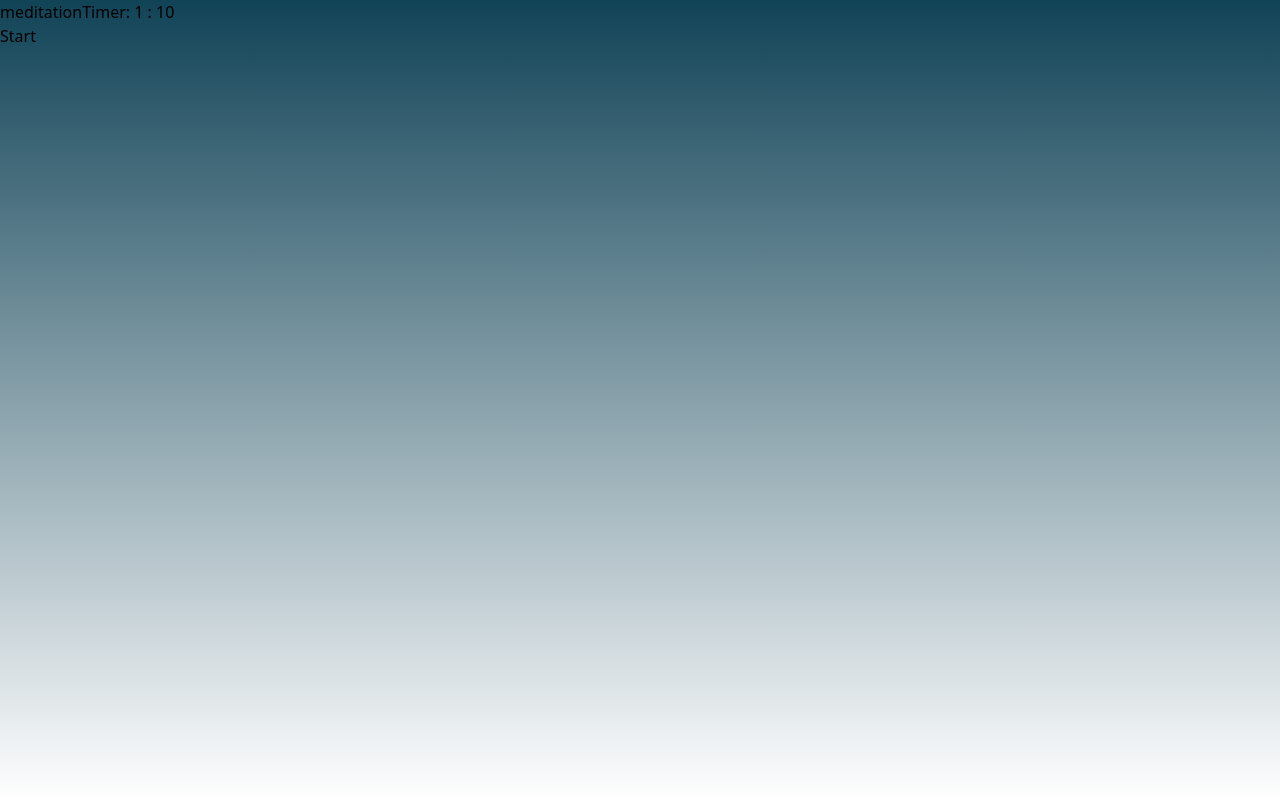
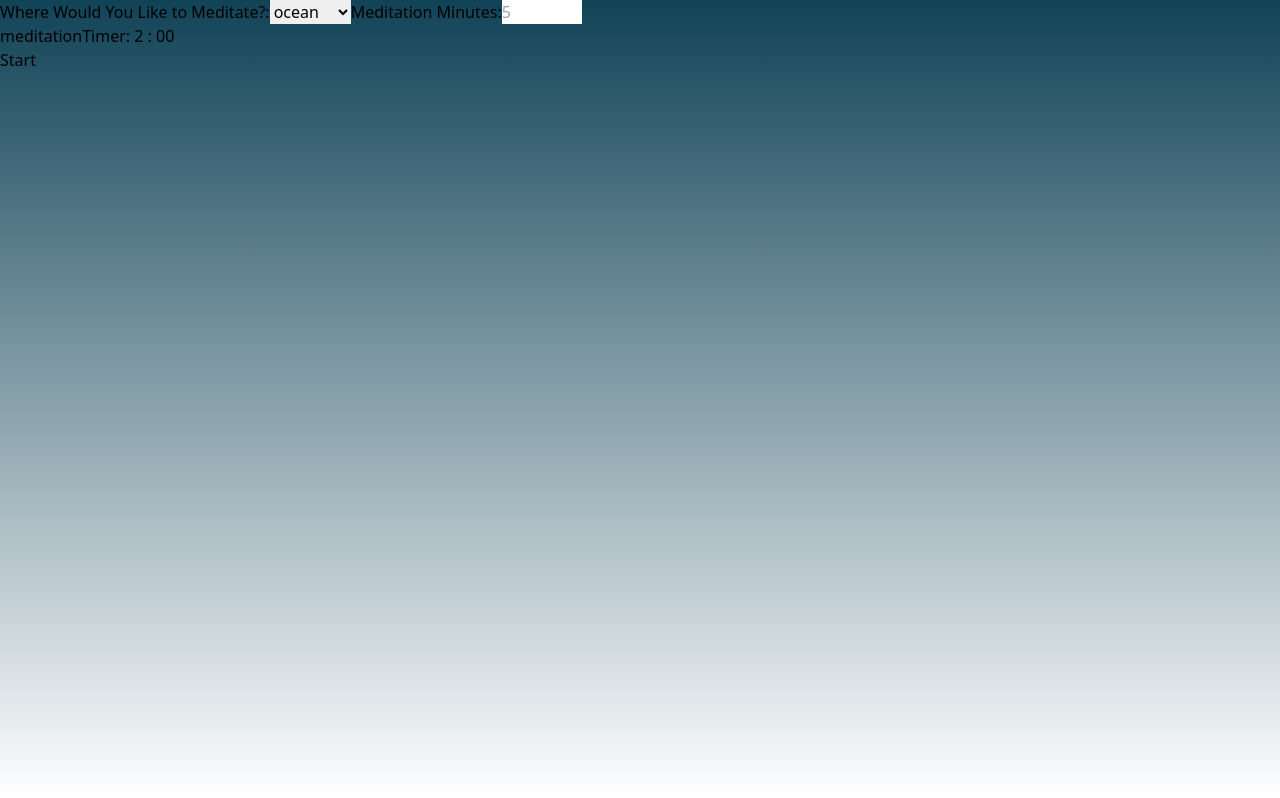
Before and after one commit to Pilks-pixel/mellow-frontend, a Next.js app: page /meditation in a window 1280 px wide. Built offline with nearby package versions, Linux system fonts and the light colour scheme.

Commit message:
meditation: type and time inputs

```diff
--- /dev/null
+++ b/src/components/MeditationMenu/MeditationForm.tsx
@@ -0,0 +1,40 @@
+import React, { useState } from 'react'
+
+
+const MeditationForm = () => {
+    const [meditationType, setMeditationType] = useState('')
+
+  return (
+		<form>
+			<label htmlFor='type'>Where Would You Like to Meditate?:
+                <select
+                    name='type'
+                    id='type'
+                    value={meditationType}
+                    onChange={event => {
+                        setMeditationType(event.target.value);
+                    }}
+                >
+                    <option value='ocean'>ocean</option>
+                    <option value='thunder'>thunder</option>
+                    <option value='forest'>forest</option>
+                </select>
+            </label>
+
+			<label htmlFor='duration'>
+				Meditation Minutes:
+				<input
+					type='number'
+					name='duration'
+					id='duration'
+					min='5'
+					max='30'
+					step='5'
+                    placeholder='5'
+				/>
+			</label>
+		</form>
+	);
+}
+
+export default MeditationForm
--- a/src/components/MeditationMenu/MeditationMenu.tsx
+++ b/src/components/MeditationMenu/MeditationMenu.tsx
@@ -6,6 +6,8 @@
 
 
 const MeditationMenu = ({ children }: MeditationMenuProps) => {
+
+
 	return <div className=''>{children}</div>;
 };
 
--- a/src/pages/meditation/index.tsx
+++ b/src/pages/meditation/index.tsx
@@ -1,13 +1,15 @@
 import React from 'react'
 import MeditationMenu from '@/components/MeditationMenu/MeditationMenu';
 import MeditationTimer from '@/components/MeditationMenu/meditationTimer';
+import MeditationForm from '@/components/MeditationMenu/MeditationForm';
 
 export default function meditation() {
 
 	return (
 		<main className='min-h-screen'>
 			<MeditationMenu>
-				<MeditationTimer time={70} />
+				<MeditationForm />
+				<MeditationTimer time={120}/>
 			</MeditationMenu>
 		</main>
 	);
```
